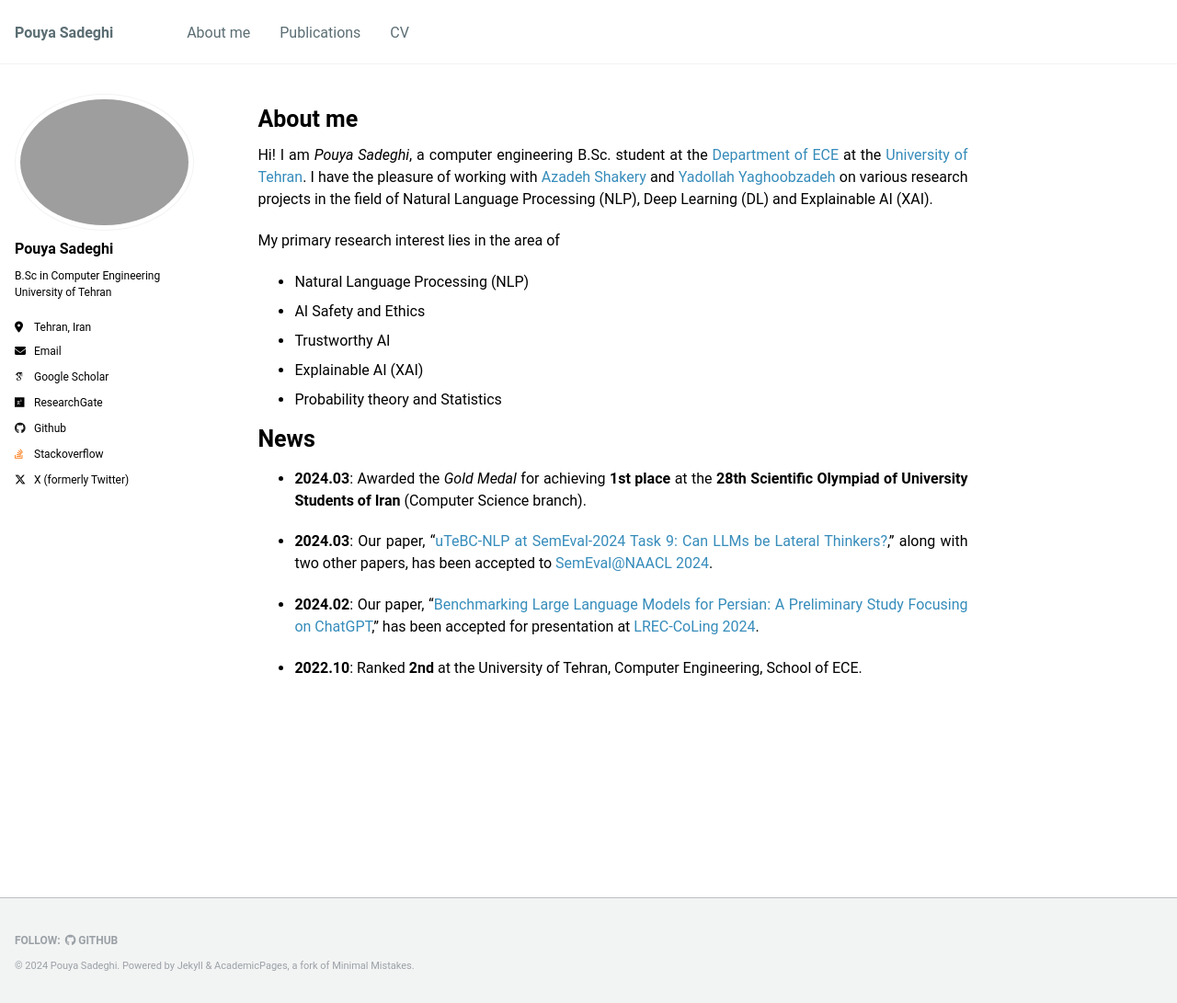
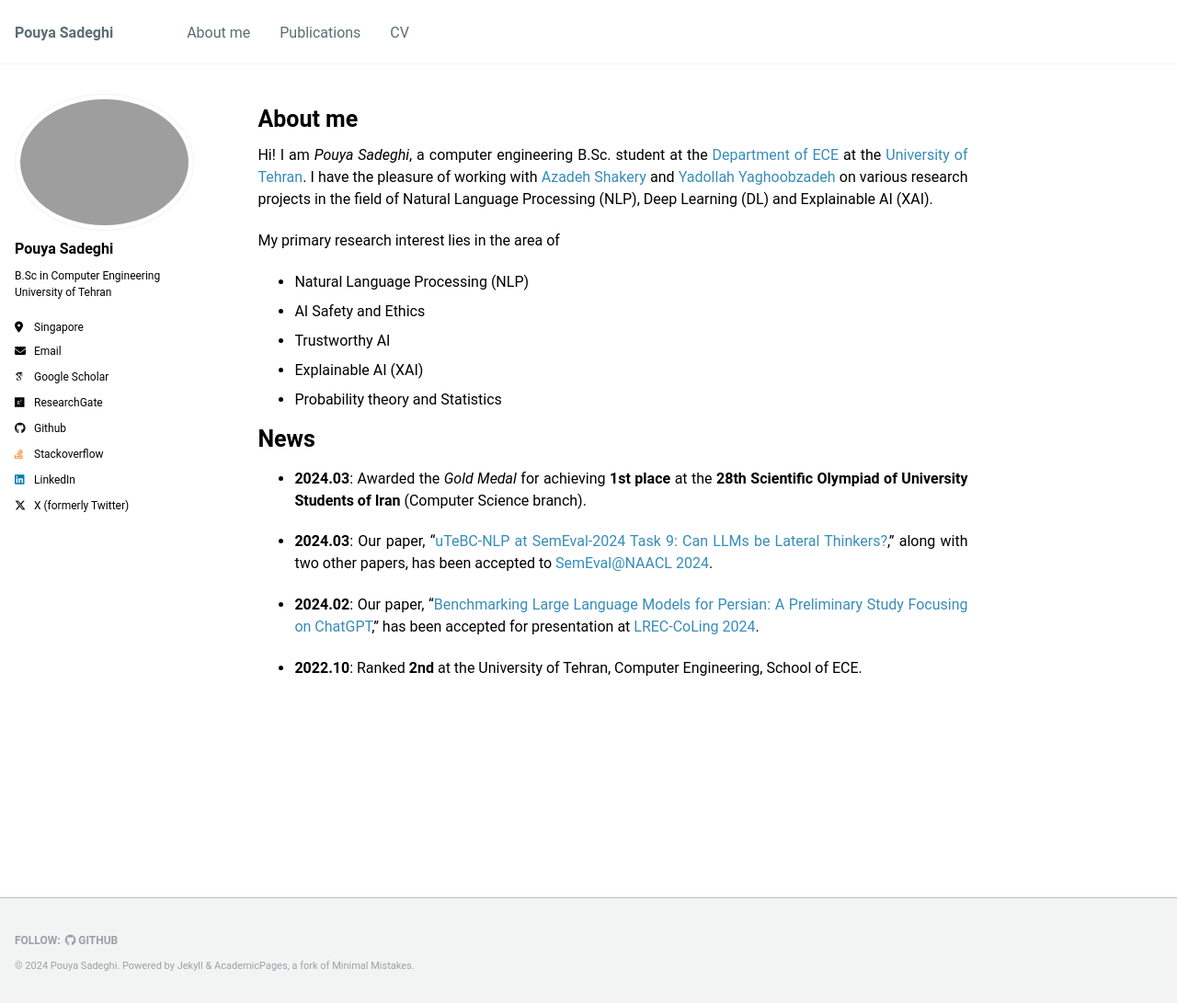
Before and after one commit to Ipouyall/Ipouyall.github.io, a Jekyll site: the page built from _pages/about.md, in a window 1280 px wide and 1091 px high. Shown: the whole window at 92% size. Built offline with Jekyll 4.4.1, drawn with Linux system fonts in a browser that asks for light colours; some web fonts are replaced.

Commit message:
Add Linkedin

```diff
--- a/_config.yml
+++ b/_config.yml
@@ -25,7 +25,7 @@ author:
   name             : "Pouya Sadeghi"
   pronouns         : # example: "she/her"
   bio              : "B.Sc in Computer Engineering<br>University of Tehran"
-  location         : "Tehran, Iran"
+  location         : "Singapore"
   employer         : #
   uri              : # URL
   email            : "pouyasadeghi2012@gmail.com"
@@ -57,7 +57,7 @@ author:
   keybase          : # Username
   instagram        : # Username
   lastfm           : # Username
-  linkedin         : # Username
+  linkedin         : "Ipouyall" # Username
   mastodon         : # URL
   medium           : # URL
   pinterest        : # Username
```
